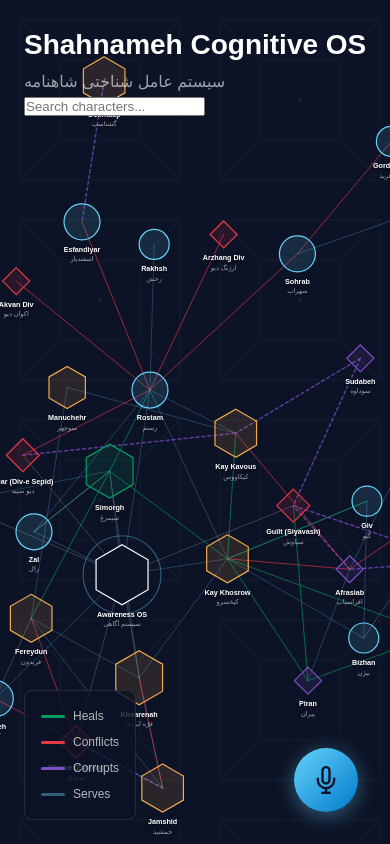
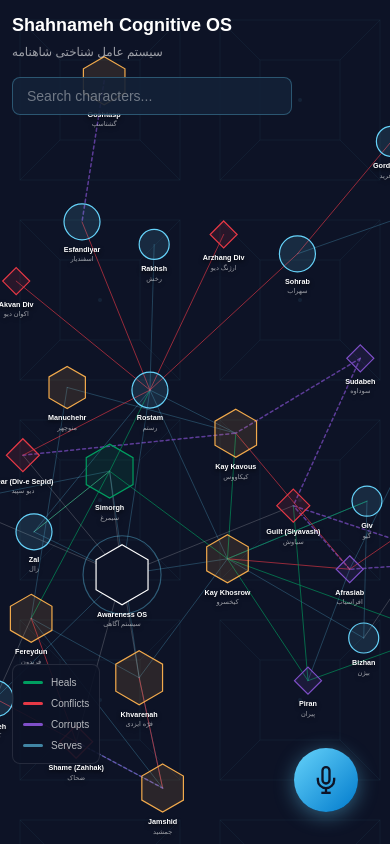
Before and after one commit to Norvan25/shahnameh-cognitive-os, a React (Vite) app: page / in a window 390 px wide. Built offline with nearby package versions, Linux system fonts and the light colour scheme.

Commit message:
Update App.css

```diff
--- a/src/App.css
+++ b/src/App.css
@@ -18,21 +18,16 @@ html, body, #root {
   overflow: hidden;
 }
 
-.app-container.mobile {
-  overflow-y: auto;
-  overflow-x: hidden;
-}
-
 .app-header {
   position: absolute;
-  top: 24px;
-  left: 24px;
+  top: 16px;
+  left: 16px;
   z-index: 10;
 }
 
 .title-en {
   font-family: 'Poppins', sans-serif;
-  font-size: 28px;
+  font-size: 24px;
   font-weight: 700;
   color: #FFFFFF;
   margin: 0;
@@ -40,9 +35,61 @@ html, body, #root {
 
 .title-fa {
   font-family: 'Vazirmatn', 'Poppins', sans-serif;
-  font-size: 16px;
+  font-size: 14px;
   color: rgba(255, 255, 255, 0.6);
   margin: 4px 0 0 0;
+}
+
+/* Search */
+.search-container {
+  margin-top: 16px;
+  position: relative;
+  display: flex;
+  align-items: center;
+  gap: 8px;
+}
+
+.search-input {
+  width: 220px;
+  padding: 10px 36px 10px 14px;
+  background: rgba(19, 34, 56, 0.9);
+  border: 1px solid rgba(102, 211, 250, 0.3);
+  border-radius: 8px;
+  color: #FFFFFF;
+  font-family: 'Poppins', sans-serif;
+  font-size: 14px;
+  outline: none;
+  transition: border-color 0.2s;
+}
+
+.search-input::placeholder {
+  color: rgba(255, 255, 255, 0.4);
+}
+
+.search-input:focus {
+  border-color: #66D3FA;
+}
+
+.search-clear {
+  position: absolute;
+  right: 70px;
+  background: none;
+  border: none;
+  color: rgba(255, 255, 255, 0.5);
+  font-size: 20px;
+  cursor: pointer;
+  padding: 0 8px;
+}
+
+.search-clear:hover {
+  color: #FFFFFF;
+}
+
+.search-count {
+  font-family: 'Poppins', sans-serif;
+  font-size: 12px;
+  color: #66D3FA;
+  white-space: nowrap;
 }
 
 /* Graph Container - FULL VIEWPORT */
@@ -65,13 +112,13 @@ html, body, #root {
 /* Legend */
 .legend {
   position: absolute;
-  bottom: 24px;
-  left: 24px;
+  bottom: 16px;
+  left: 16px;
   display: flex;
   flex-direction: column;
-  gap: 8px;
-  background: rgba(13, 19, 38, 0.8);
-  padding: 16px;
+  gap: 6px;
+  background: rgba(13, 19, 38, 0.9);
+  padding: 12px;
   border-radius: 8px;
   border: 1px solid rgba(255, 255, 255, 0.1);
   z-index: 10;
@@ -82,12 +129,12 @@ html, body, #root {
   align-items: center;
   gap: 8px;
   font-family: 'Poppins', sans-serif;
-  font-size: 12px;
+  font-size: 11px;
   color: rgba(255, 255, 255, 0.7);
 }
 
 .legend-line {
-  width: 24px;
+  width: 20px;
   height: 3px;
   border-radius: 2px;
 }
@@ -105,12 +152,20 @@ html, body, #root {
 }
 
 .legend-line.serves {
-  background: rgba(102, 211, 250, 0.4);
+  background: rgba(102, 211, 250, 0.6);
 }
 
-/* Node styles - NO TRANSFORM ON HOVER */
+/* Node styles */
 .node {
   cursor: pointer;
+}
+
+.node.dimmed {
+  opacity: 0.2;
+}
+
+.node.highlighted {
+  filter: drop-shadow(0 0 10px #66D3FA);
 }
 
 .glow-ring {
@@ -142,5 +197,41 @@ html, body, #root {
   stroke-linecap: round;
 }
 
+.links line.dimmed {
+  opacity: 0.1;
+}
+
+/* Mobile Responsive */
+@media (max-width: 768px) {
+  .app-header {
+    top: 12px;
+    left: 12px;
+    right: 12px;
+  }
+
+  .title-en {
+    font-size: 18px;
+  }
+
+  .title-fa {
+    font-size: 12px;
+  }
+
+  .search-input {
+    width: 100%;
+    max-width: 280px;
+  }
+
+  .legend {
+    bottom: 80px;
+    left: 12px;
+    padding: 10px;
+  }
+
+  .legend-item {
+    font-size: 10px;
+  }
+}
+
 /* Fonts */
 @import url('https://fonts.googleapis.com/css2?family=Poppins:wght@300;400;500;600;700&display=swap');
```
